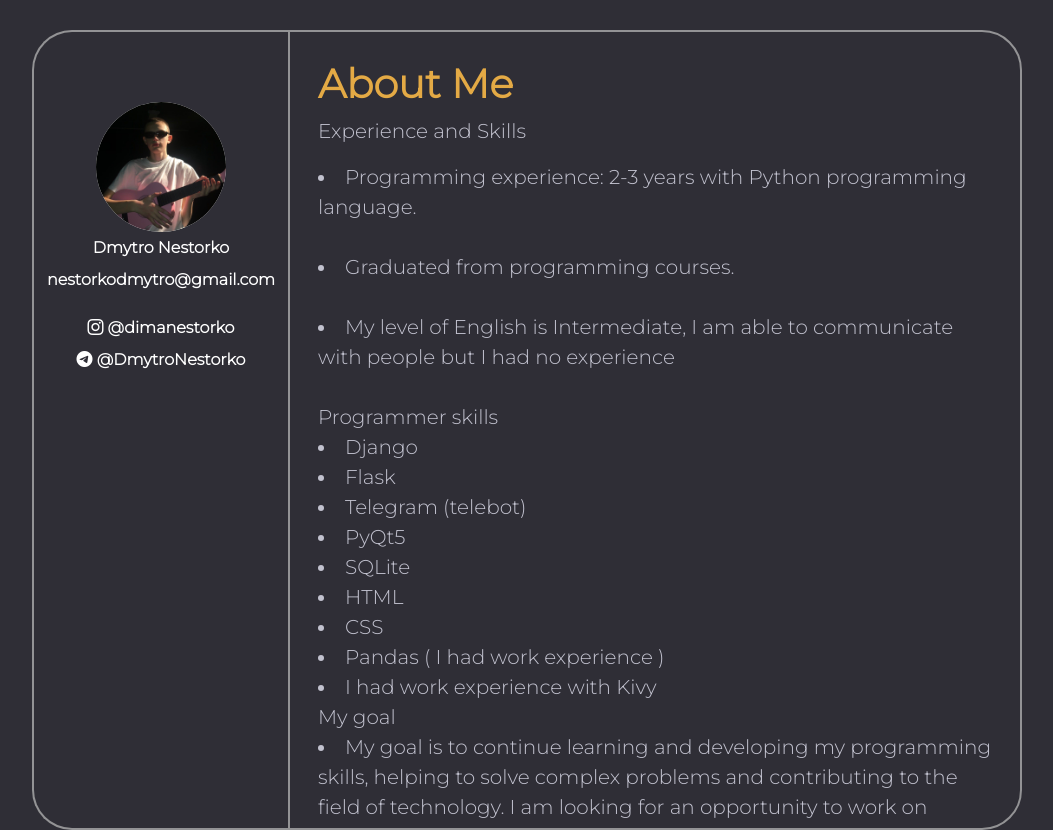
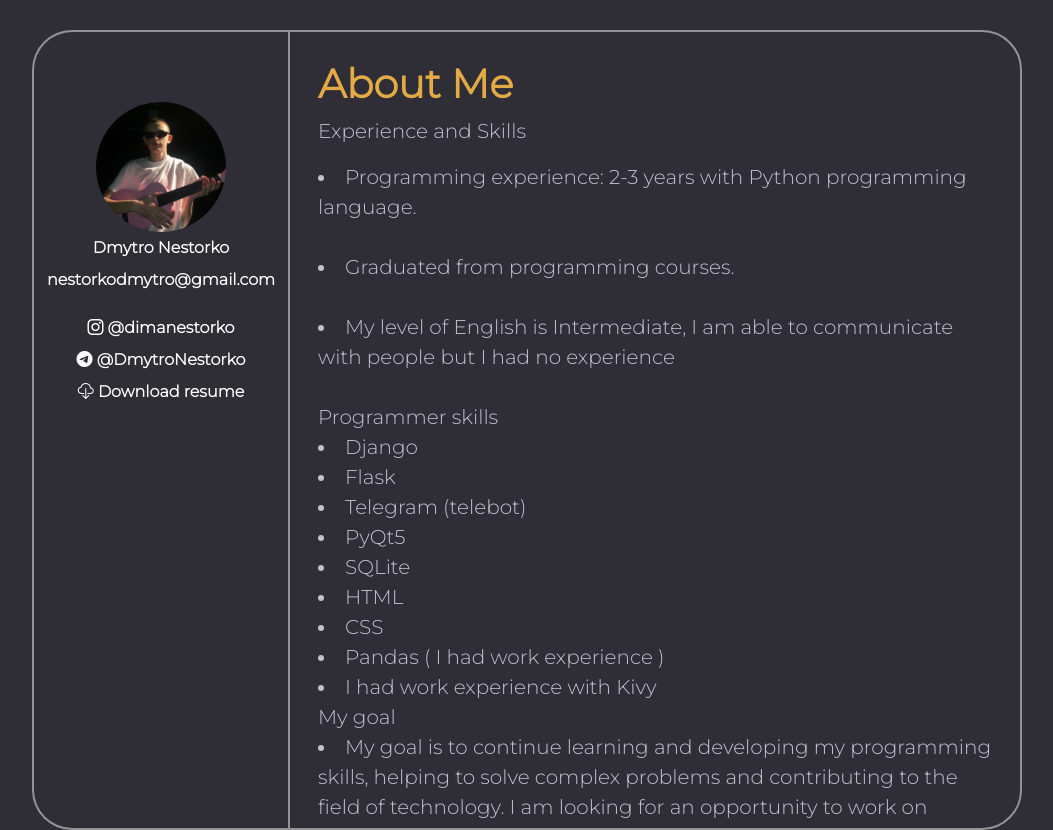
Before and after one commit to Nestorkoo/Nestorkoo.github.io, a plain HTML site: page index.html in a window 1280 px wide. Shown: the whole page, without its empty margins (113-1166 px from the left). Drawn offline with nearby package versions, Linux system fonts and the light colour scheme.

Commit message:
add resume

```diff
--- a/index.html
+++ b/index.html
@@ -36,6 +36,11 @@
             <span>
                 <i class="bi bi-telegram"></i>
                 <a href="https://t.me/DmytroNestorko" target="_blank" class="social_link">@DmytroNestorko</a>
+            </span>
+
+            <span>
+                <i class="bi bi-cloud-download"></i>
+                <a href="/docs/Nestorko Resume.pdf" class="social_link" download> Download resume </a>
             </span>
         </div>
 
```
Also changed, not shown: 1 other file.
